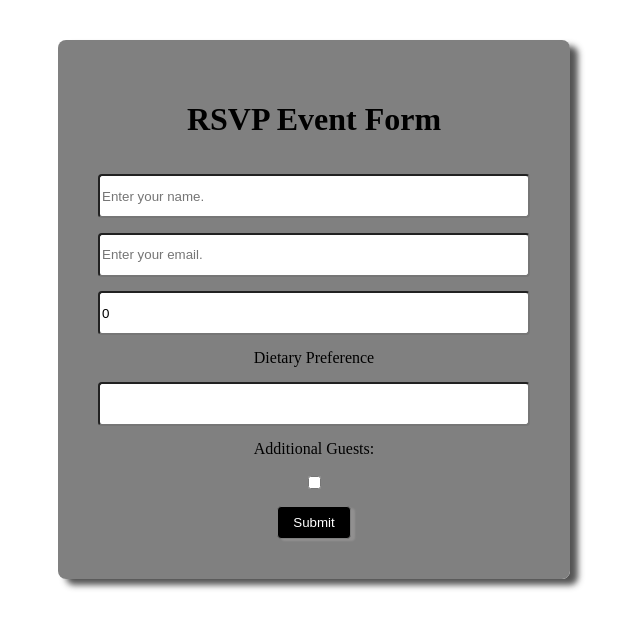
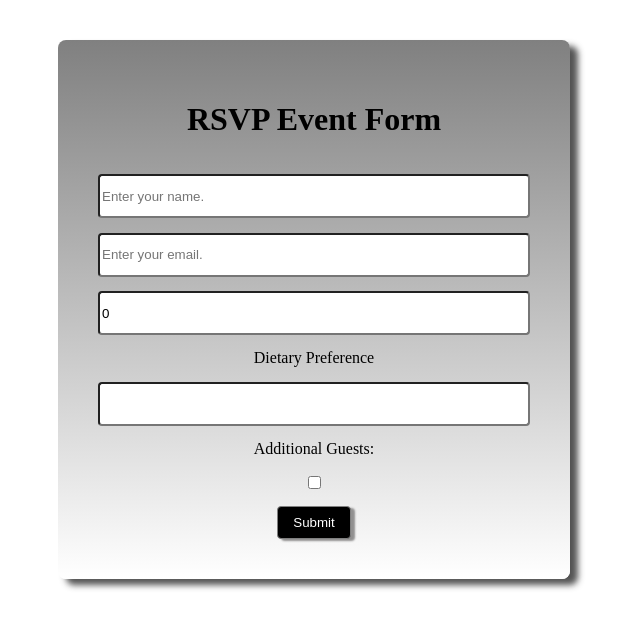
Before and after one commit to ramsha1412/rsvp-event-form, a React (Vite) app: page / in a window 1280 px wide. Shown: the top 628 px of the page, without its empty margins (326-966 px from the left). Built offline with nearby package versions, Linux system fonts and the light colour scheme.

Commit message:
Simplify background gradient in App.css

```diff
--- a/src/App.css
+++ b/src/App.css
@@ -8,7 +8,7 @@ form{
   width: min(calc(100% - 2rem), 32rem);
   min-height: 50vh;
   margin: clamp(1rem, 5vh, 3rem) auto;
-  background: linear-gradient(grey 100%, white 0%);
+  background: linear-gradient(grey, white);
   box-shadow: 8px 6px 6px rgba(59, 59, 59, 0.87);
   border-radius: 8px;
   padding: clamp(1.25rem, 5vw, 2.5rem);
```
